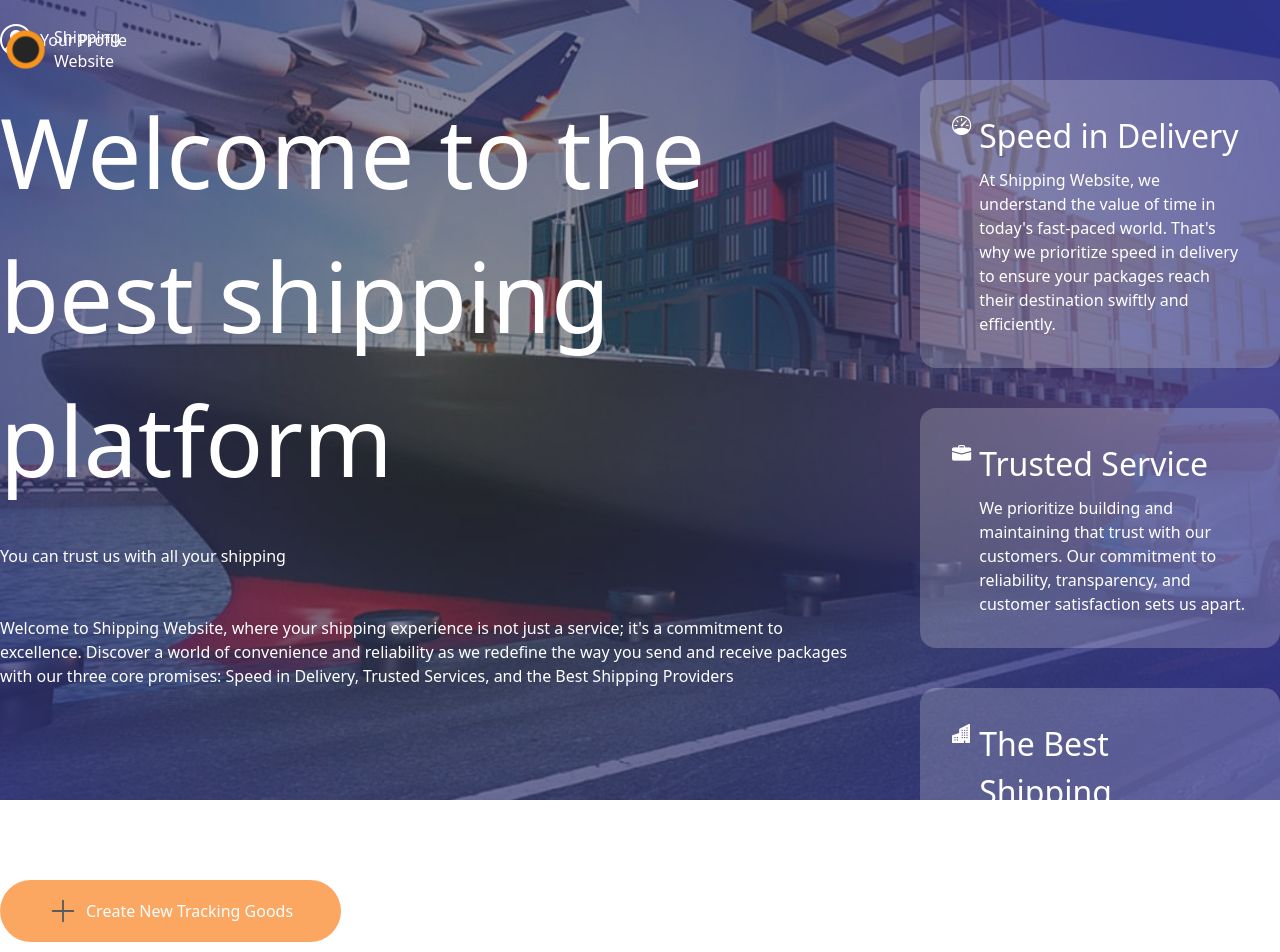
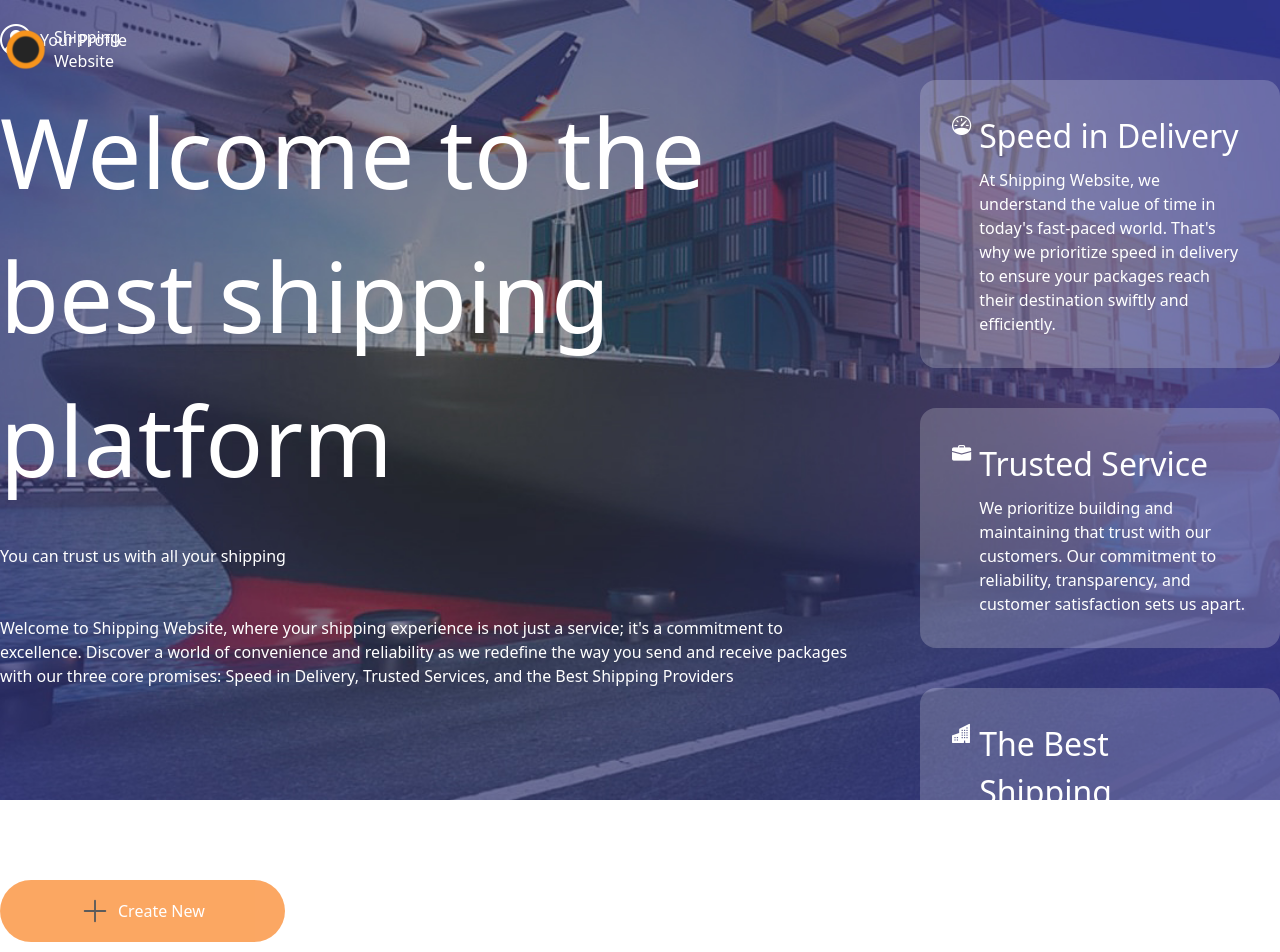
Before and after one commit to XecellencWeb/shipping_website, a Next.js app: page /profile in a window 1280 px wide. Shown: the top 952 px of the page. Built offline with nearby package versions, Linux system fonts and the light colour scheme; no server answers; sample sign-in values are in the browser's storage.

Commit message:
a lot changed

```diff
--- a/components/ShowItems/index.tsx
+++ b/components/ShowItems/index.tsx
@@ -102,7 +102,7 @@ const index = () => {
             }
         </div>
        {orderData && <button onClick={()=>setFullView(prev => !prev)} className="mt-4 italic text-blue-700 text-[1.7rem] hover:underline">{!fullView?"View Details":"Less Details"}</button>}
-            {orderData && <Link className='bg-orange-500 rounded-full px-12 py-4 my-20 mx-auto hover:bg-orange-700 block text-center text-white small_wrapper' href='/userprofile'>Manage your Goods</Link>}
+            {orderData && <Link className='bg-orange-500 rounded-full px-12 py-4 my-20 mx-auto hover:bg-orange-700 block text-center text-white small_wrapper' href='/userprofile'>Manage Goods</Link>}
         {
             fullView && (
                 <Receipt data={orderData}/>
--- a/components/ShowsItemsAdmin/ItemEdit.tsx
+++ b/components/ShowsItemsAdmin/ItemEdit.tsx
@@ -176,7 +176,7 @@ const [itemsBought,setitemsBought] = useState<itemsBought[]>(data?.itemsBought |
           <Loader/>
 
           :  <div className="flex gap-5 ">
-                <button onClick={updateTrackingData} className="w-full sm:w-[30%] bg-blue-600 rounded-[1rem] h-10 hover:bg-blue-900 text-white">{method} tracking goods</button>
+                <button onClick={updateTrackingData} className="w-full sm:w-[30%] bg-blue-600 sm:text-base rounded-[1rem] h-10 hover:bg-blue-900 text-white">{method}</button>
             { method === 'create' &&   <button onClick={()=>cancelBtn(false)} className="h_white w-full sm:w-[30%] shadow-lg">Cancel</button>}
             </div>}
       </div>
--- a/components/ShowsItemsAdmin/TrackNew.tsx
+++ b/components/ShowsItemsAdmin/TrackNew.tsx
@@ -12,11 +12,11 @@ const TrackNew = () => {
 
   return (
     <div className='my-20'>
-      <button onClick={()=>setCreate(true)}  className="flex bg-orange-400 opacity-80 hover:opacity-100 px-12 py-4 rounded-full gap-2 items-center">
+      <button onClick={()=>setCreate(true)}  className="flex bg-orange-400 opacity-80 hover:opacity-100  px-12 sm:px-20 py-4 rounded-full gap-2 items-center">
       <svg xmlns="http://www.w3.org/2000/svg" width="30" height="30" fill="#333" className="bi bi-plus-lg" viewBox="0 0 16 16">
         <path fill-rule="evenodd" d="M8 2a.5.5 0 0 1 .5.5v5h5a.5.5 0 0 1 0 1h-5v5a.5.5 0 0 1-1 0v-5h-5a.5.5 0 0 1 0-1h5v-5A.5.5 0 0 1 8 2Z"/>
       </svg>
-      <p className="text-base text-white">Create New Tracking Goods</p>
+      <p className="text-base text-white">Create New</p>
       </button>
 
       {
```
